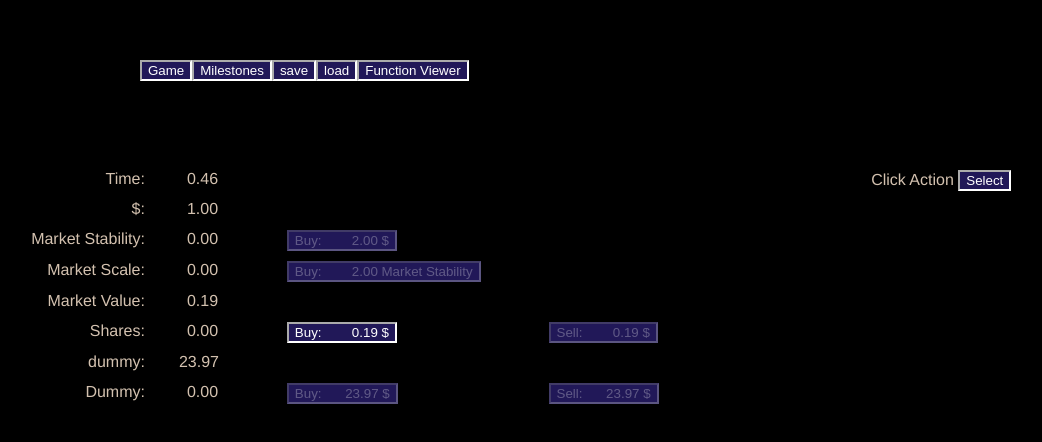
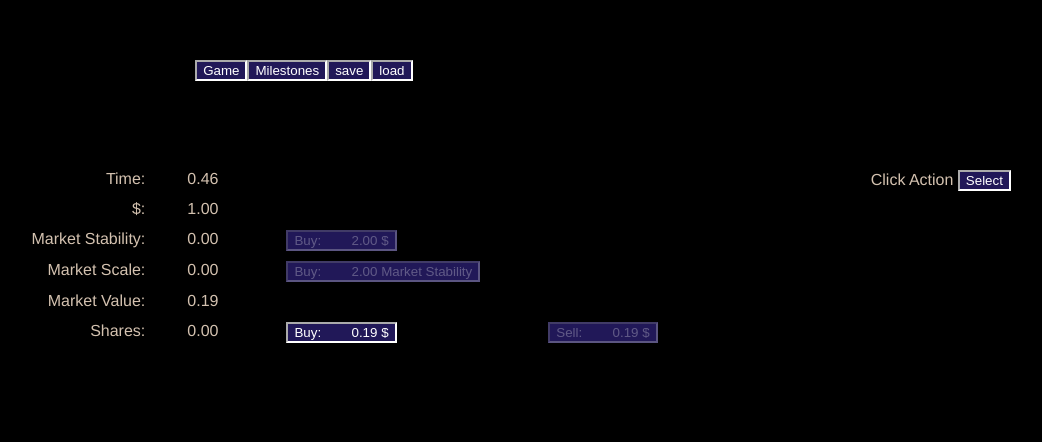
Before and after one commit to typeholes/mathole, a Vue app: page / in a window 1280 px wide. Shown: the top 442 px of the page, without its empty margins (116-1158 px from the left). Built offline with nearby package versions, Linux system fonts and the light colour scheme.

Commit message:
moved graph to sidebar commented out things the player shouldn't see

```diff
--- a/src/components/Game.vue
+++ b/src/components/Game.vue
@@ -22,7 +22,7 @@ const { dependencies, dependents, graphedVarName, selectedVarName} = injects( Pr
       </div>
     </div>
 
-     <div id='test-graph-expr' class="graphDiv"></div>
+     <!-- <div id='test-graph-expr' class="graphDiv"></div >-->
 
   </div>
 </template>
--- a/src/components/Mathole.vue
+++ b/src/components/Mathole.vue
@@ -126,11 +126,10 @@ function doExport() {
           <button @click="setMode(Game)">Game</button>
           <button @click="setMode(Milestones)">Milestones</button>
           <!-- <button @click="setMode(VarEditor)">VarEditor</button>
-          <button @click="setMode(FunctionDefEditor)">FunctionDefEditor</button>
-          <button><a href="https://youtu.be/akT0wxv9ON8?t=30">Help</a></button> -->
+          <button @click="setMode(FunctionDefEditor)">FunctionDefEditor</button> -->
           <button @click="gameState.save">save</button>
           <button @click="gameState.load">load</button>
-          <button @click="setMode(FunctionViewer)">Function Viewer</button>
+          <!-- <button @click="setMode(FunctionViewer)">Function Viewer</button> -->
       <!-- <button @click="doExport">export</button>
           <button @click="doImport">import</button>
           <button @click="ST.reset">reset</button>         -->
@@ -139,6 +138,8 @@ function doExport() {
           Click Action <ToggleButton labelOn="Select" labelOff="Graph" valueOn="select" valueOff="graph" v-model:value="clickAction"></ToggleButton>
 
           <!-- <button @click="dbg">debugger</button> -->
+          <div id='test-graph-expr' class="graphDiv"></div>
+
     </div>
     <div class="mainPain">
         <keep-alive>
--- a/src/js/MarketGame.ts
+++ b/src/js/MarketGame.ts
@@ -24,8 +24,8 @@ vars.newCalculation('marketValue', 'Market Value', true, calcMarketValue, {x: 't
 
 vars.newBuyable( 'shares', 'Shares', true, id, {x: 'marketValue'}, 'money', true);
 
-vars.newCalculation( 'dummy', 'dummy', true, id, {x:'2^(t*10)'});
-vars.newBuyable( 'sdummy', 'Dummy', true, id, {x: 'dummy'}, 'money', true);
+//vars.newCalculation( 'dummy', 'dummy', true, id, {x:'2^(t*10)'});
+//vars.newBuyable( 'sdummy', 'Dummy', true, id, {x: 'dummy'}, 'money', true);
 
 milestones.create('startStory', 'Went Bankrupt', 't > 0', "You start the game from scratch"
     , {storyPoint: "You went bankrupt. All you have left is your library card and a dollar's worth of coins you found in the gutter. Time to head to the library, grab a computer, and login to jankyMarketTrader.com"}
```
